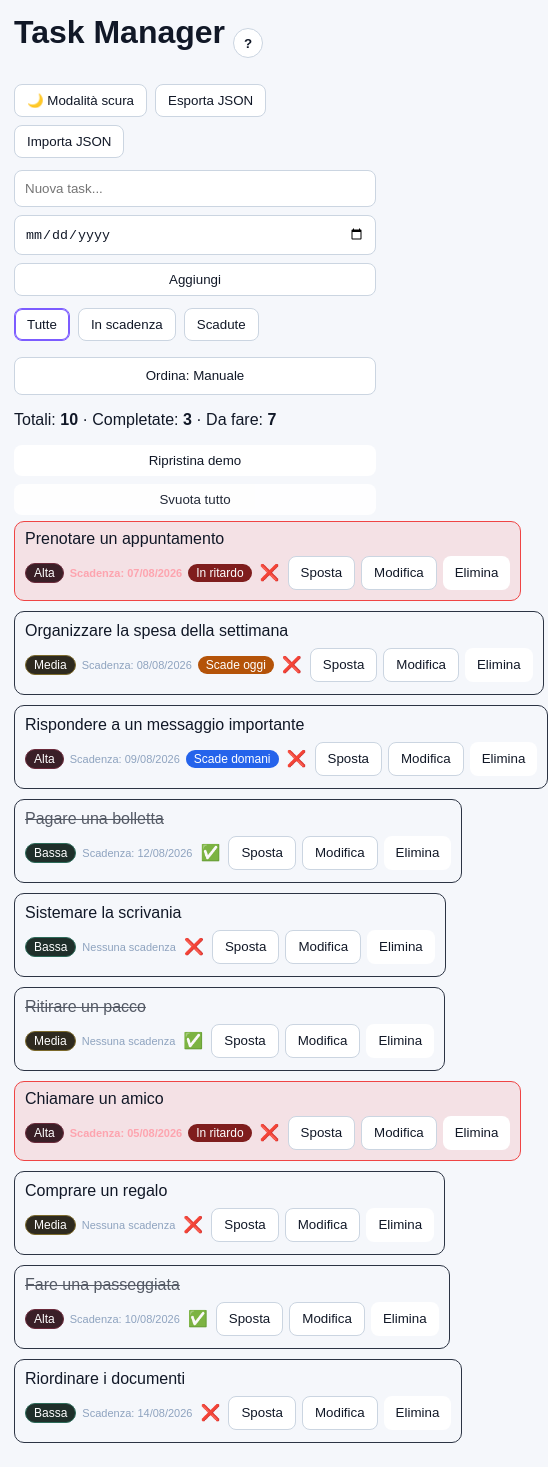
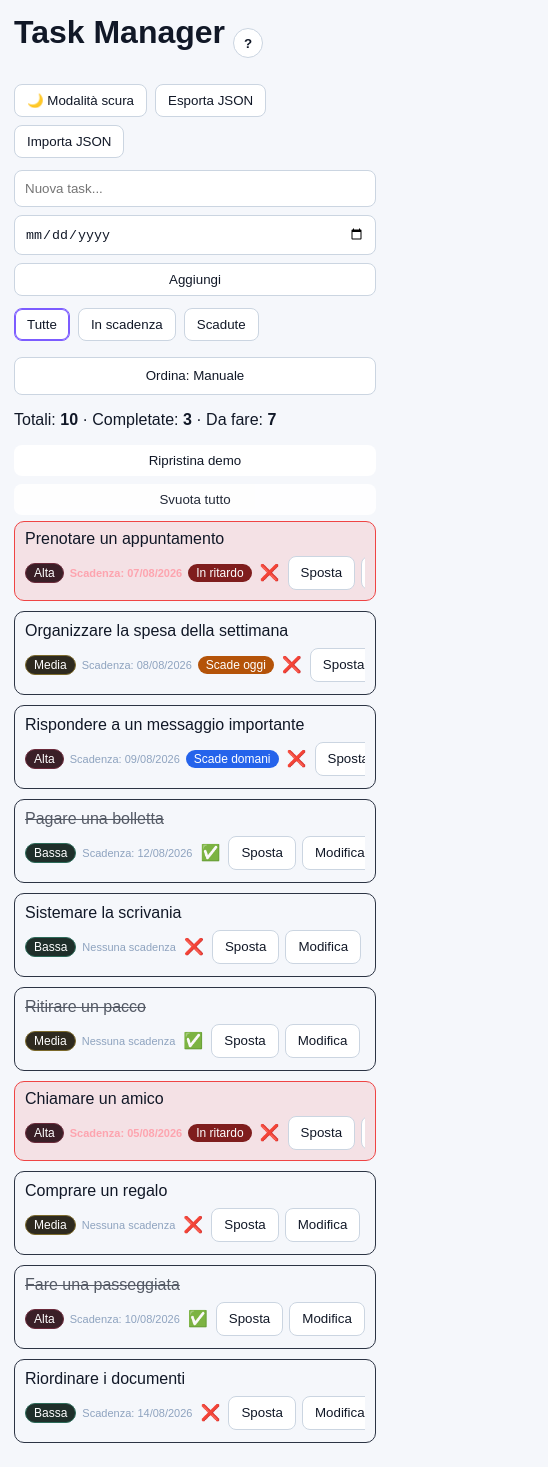
Before and after one commit to iqtron/task-manager, a React (Vite) app: page / in a window 390 px wide. Shown: the whole page, 548 px wide, since content can reach past the window. Built offline with nearby package versions, Linux system fonts and the light colour scheme.

Commit message:
Fix README demo link and mobile overflow

```diff
--- a/src/App.css
+++ b/src/App.css
@@ -489,8 +489,8 @@ button.danger:hover {
     list-style: none;
     padding-left: 0;
     margin: 0;
-    width: max-content;
-    min-width: 100%;
+    width: 100%;
+    min-width: 0;
   }
 
   .task-item {
@@ -503,8 +503,9 @@ button.danger:hover {
     padding: 10px;
     border: 1px solid #2c3444;
     border-radius: 10px;
-    min-width: max-content;
-    width: max-content;
+    min-width: 0;
+    width: 100%;
+    box-sizing: border-box;
   }
 
   .task-text {
@@ -515,10 +516,13 @@ button.danger:hover {
 
   .task-controls-row {
     grid-row: 2;
-    overflow: visible;
+    overflow-x: auto;
+    overflow-y: hidden;
     white-space: nowrap;
-    width: max-content;
+    width: 100%;
+    max-width: 100%;
     padding-bottom: 2px;
+    -webkit-overflow-scrolling: touch;
   }
 
   .drag-hint {
```
Also changed, not shown: 1 other file (tests, documents, lock files or other folders).
